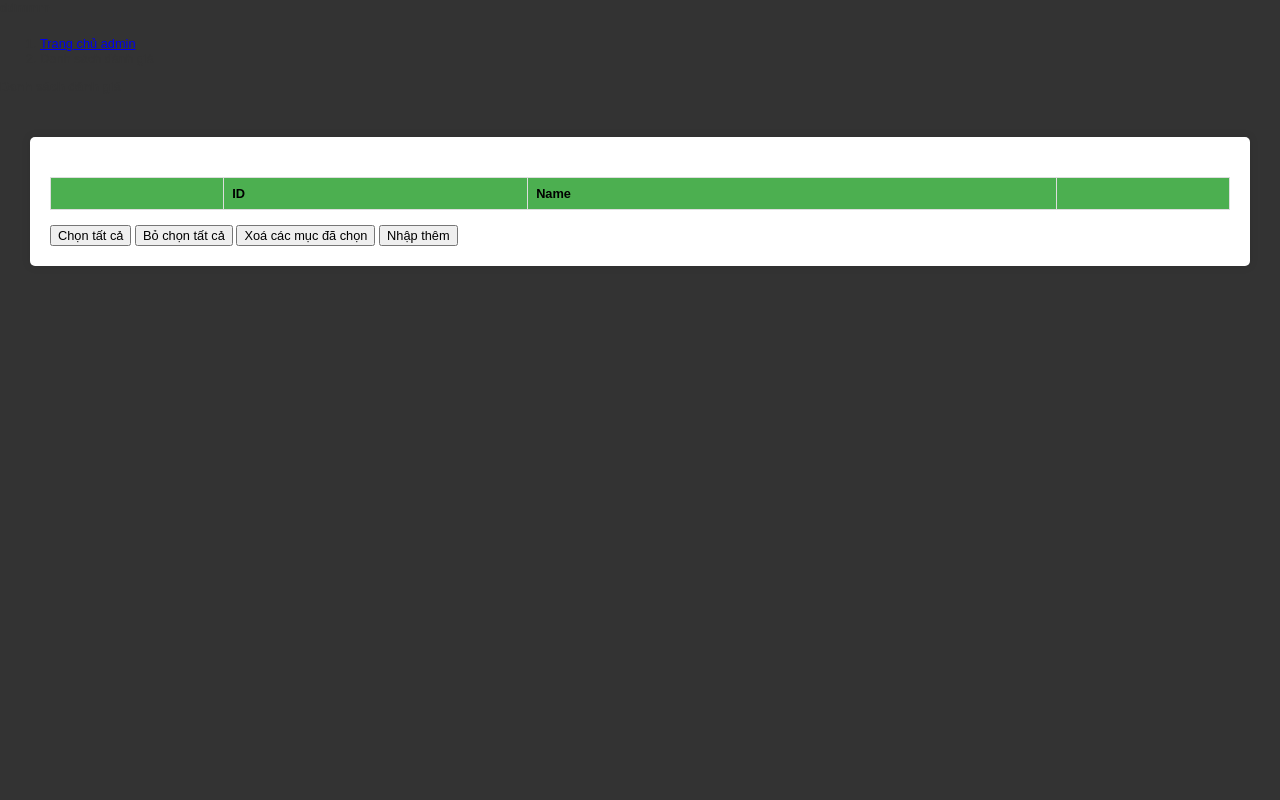
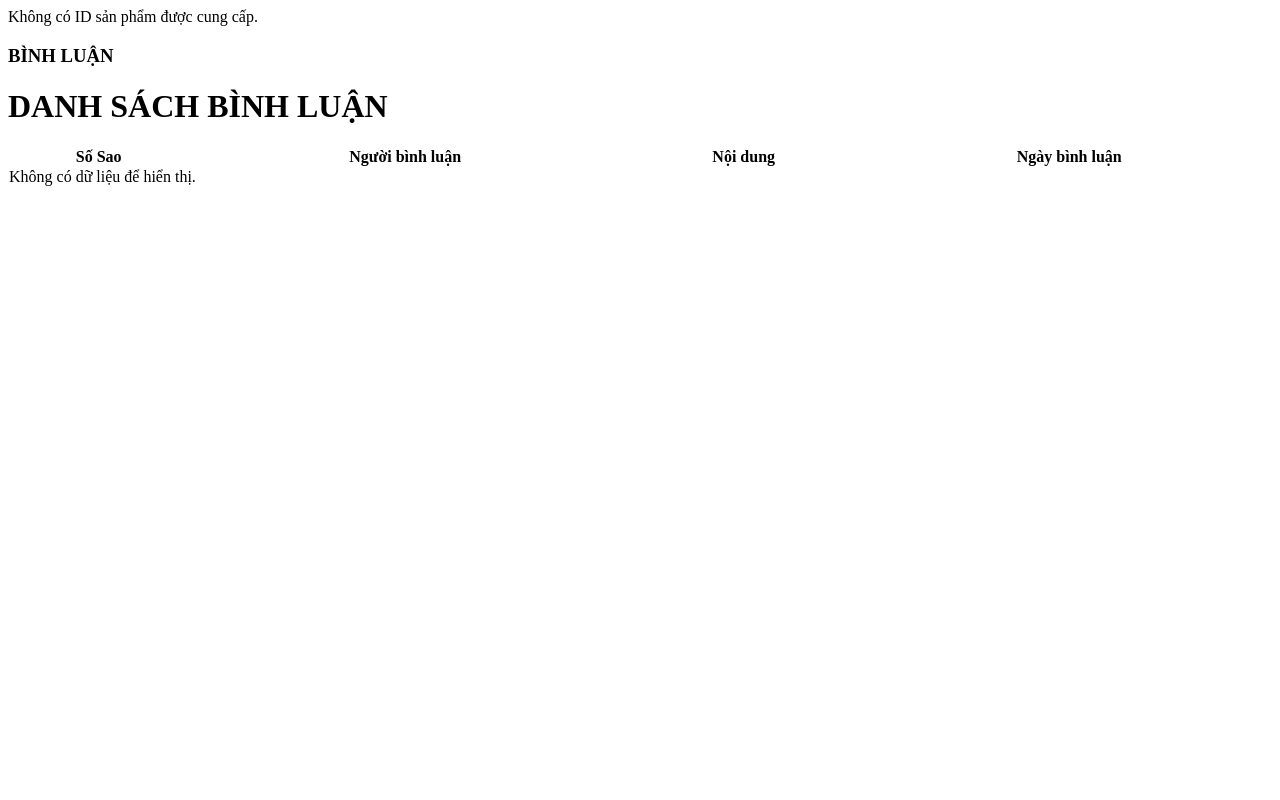
Before and after one commit to mannb24/DA1, a PHP site: page /DA1/admin/sanpham/listdanhgia.php in a window 1280 px wide. Run offline with PHP 8.4, Linux system fonts and the light colour scheme; data that the repository does not hold is empty.

Commit message:
danh gí

```diff
--- a/admin/sanpham/listdanhgia.php
+++ b/admin/sanpham/listdanhgia.php
@@ -1,175 +1,90 @@
-<style>
-    * {
-        box-sizing: border-box;
-        font-family: Arial, Helvetica, sans-serif;
-        font-size: 1vw;
-    }
+<!DOCTYPE html>
+<html lang="en">
 
-    .row {
-        float: left;
-        width: 100%;
-    }
 
-    .mb {
-        margin-bottom: 15px;
-    }
-
-    .mb10 {
-        margin-bottom: 10px;
-    }
-
-    .demo {
-        min-height: 100px;
-        background-color: aqua;
-    }
-
-    .mr {
-        margin-right: 2%;
-    }
-
-    /* boxtaikhoan */
-    .formtaikhoan {
-        line-height: 150%;
-    }
-
-    .formtaikhoan input[type="text"],
-    .formtaikhoan input[type="email"],
-    .formtaikhoan input[type="password"],
-    .frmcontent input[type="text"] {
-        padding: 5px 10px;
-        margin: 7px;
-        width: 100%;
-        border: 1px #CCC solid;
-        border-radius: 5px;
-    }
-
-    .formtaikhoan input[type="checkbox"] {
-        border-radius: 7px;
-    }
-
-    .formtaikhoan input[type="submit"],
-    .frmcontent input[type="submit"],
-    .formtaikhoan input[type="reset"],
-    .frmcontent input[type="reset"],
-    .frmcontent input[type="button"] {
-        border-radius: 5px;
-        padding: 5px 10px;
-        margin: 7px;
-        background-color: white;
-        border: 1px #CCC solid;
+<head>
+    <meta charset="UTF-8">
+    <meta name="viewport" content="width=device-width, initial-scale=1.0">
+    <title>Bình luận</title>
+    <!-- Include any necessary stylesheets and scripts here -->
+</head>
+<?php
+if (isset($_GET['id']) && $_GET['id'] > 0) {
+    $id = $_GET['id'];
+    $listbl = loadall_bl_sao($id);
+} else {
+    echo "Không có ID sản phẩm được cung cấp.";
 }
 
 
+?>
 
-    body {
-        font-family: 'Arial', sans-serif;
-        margin: 0;
-        padding: 0;
-        background-color: #333;
-        color: #333;
-    }
 
-    header {
-        background-color: #333;
-        color: #fff;
-        padding: 10px;
-        text-align: center;
-    }
-
-    section {
-        padding: 20px;
-    }
-
-    .card {
-        background-color: #fff;
-        padding: 20px;
-        margin: 10px;
-        border-radius: 5px;
-        box-shadow: 0 0 10px rgba(0, 0, 0, 0.1);
-    }
-
-    table {
-        width: 100%;
-        border-collapse: collapse;
-        margin-top: 20px;
-    }
-
-    th,
-    td {
-        border: 1px solid #ddd;
-        padding: 8px;
-        text-align: left;
-    }
-
-    th {
-        background-color: #4CAF50;
-        color: black;
-    }
-
-    .row10.button {
-        padding: 7px;
-        border: 3px;
-        box-sizing: 3px;
-    }
-</style>
-<h1>dđmmm</h1>
+<body>
     <div class="content-page">
         <div class="content">
-
-        <!-- Start Content-->
             <div class="container-fluid">
-
-            <!-- start page title -->
                 <div class="row">
                     <div class="col-12">
                         <div class="page-title-box">
-                        <div class="page-title-right">
-                            <ol class="breadcrumb m-0">
-                                <li class="breadcrumb-item"><a href="index.php">Trang chủ admin</a></li>
-                                <li class="breadcrumb-item active">Danh sách đánh giá</li>
-                            </ol>
+                            <h3 class="page-title">BÌNH LUẬN</h3>
                         </div>
-                        <h3 class="page-title">Danh sách đánh giá</h3>
-                    </div>
-
-                    <section>
-                        <div class="card">
-
-                            <table>
+                        <div class="container-fluid">
+                            <h1 class="h3 mb-2 text-gray-800">DANH SÁCH BÌNH LUẬN</h1>
+                            <div class="card shadow mb-4">
+                                <div class="card-body">
+                                    <div class="table-responsive">
+                                        <table class="table table-bordered" id="commentTable" width="100%" cellspacing="0">
+                                            <thead>
                                                 <tr>
-                                    <th></th>
-                                    <th>ID</th>
-                                    <th>Name</th>
-                                    <th></th>
+                                                    <th> Số Sao</th>
+                                                    <th>Người bình luận</th>
+                                                    <th>Nội dung</th>
+                                                    <th>Ngày bình luận</th>
 
                                                 </tr>
+                                            </thead>
+                                            <tbody>
                                                 <?php
-                                foreach ($listKho as $kho) {
-                                    extract($kho);
-                                    $suadm = "index.php?act=suaKho&id=" . $IDKho;
-                                    $xoadm = "index.php?act=xoaKho&id=" . $IDKho;
-                                    echo '<tr>
-                                    <td><input type="checkbox"></td>
-                                    <td>' . $IDKho . '</td>
-                                    <td>' . $TenLoai . '</td>
-                                    <td><a href="' . $suadm . '"><input type="button" value="Sửa"></a> <a href="' . $xoadm . '"><input type="button" value="Xoá"></a></td>
-                                </tr>';
+                                                // Kiểm tra xem biến $listbl đã được khởi tạo chưa
+                                                if (isset($listbl)) {
+                                                    // Nếu có dữ liệu, thực hiện vòng lặp để hiển thị
+                                                    foreach ($listbl as $bl) {
+                                                        echo '
+                    <tr>
+                        <td>' . $bl['Sao'] . '</td>
+                        <td>' . $bl['Ten'] . '</td>
+                        <td>' . $bl['NoiDung'] . '</td>
+                        <td>' . $bl['NgayBinhLuan'] . '</td>
+
+                    </tr>
+                ';
+                                                    }
+                                                } else {
+                                                    // Nếu không có dữ liệu, hiển thị thông báo
+                                                    echo '<tr><td colspan="5">Không có dữ liệu để hiển thị.</td></tr>';
                                                 }
                                                 ?>
+                                                <!-- Kết thúc dữ liệu bình luận -->
+                                            </tbody>
                                         </table>
-                            <br>
-                            <div class="row10">
-                                <input type="button" value="Chọn tất cả">
-                                <input type="button" value="Bỏ chọn tất cả">
-                                <input type="button" value="Xoá các mục đã chọn">
-                                <a href="index.php?act=addKho"> <input type="button" value="Nhập thêm"></a>
+
+                                    </div>
+                                </div>
+                            </div>
+                        </div>
+                    </div>
+                </div>
+            </div>
         </div>
     </div>
 
-                    </section>
 
-                </div>
-            </div>
+    <!-- Script và các hàm JavaScript -->
+    <script type="text/javascript">
+        // Các hàm JavaScript có thể được thêm ở đây
+    </script>
 
-        </div>
-        <!-- end page title -->
+</body>
+
+</html>
```
Also changed, not shown: admin/index.php (+9 -0 lines), admin/sanpham/list.php (+11 -14 lines), model/sanpham.php (+15 -0 lines). Lines whose indentation alone changed are shown as unchanged.
